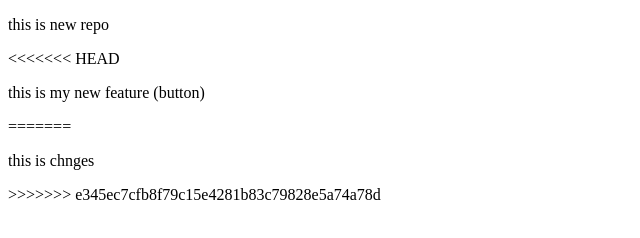
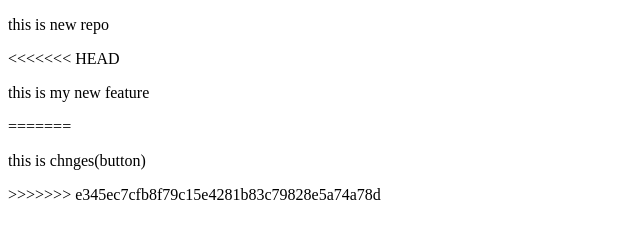
Before and after one commit to gangasagarshirale/localRepo, a plain HTML site: page index.html in a window 1280 px wide. Shown: the whole page, without its empty margins (0-640 px from the left). Drawn offline with Linux system fonts and the light colour scheme.

Commit message:
added button

```diff
--- a/index.html
+++ b/index.html
@@ -8,9 +8,9 @@
 <body>
     <p>this is new repo</p>
 <<<<<<< HEAD
-    <p>this is my new feature (button)</p>
+    <p>this is my new feature </p>
 =======
-    <p>this is chnges</p>
+    <p>this is chnges(button)</p>
 >>>>>>> e345ec7cfb8f79c15e4281b83c79828e5a74a78d
 </body>
 </html>
```
